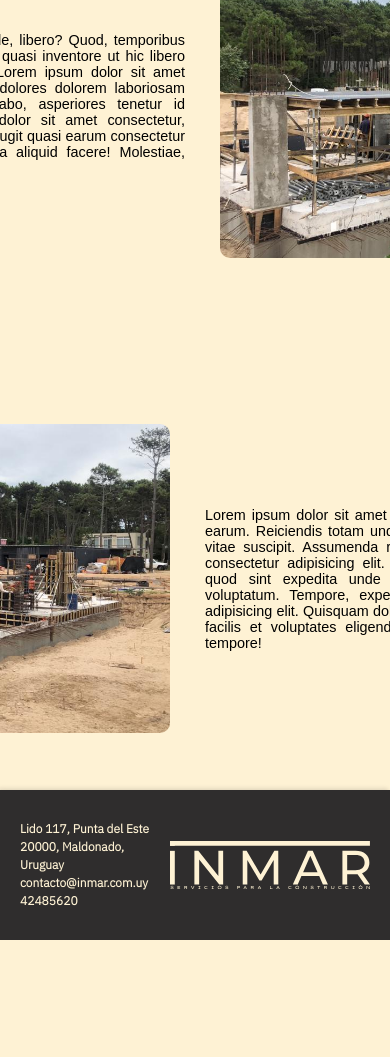
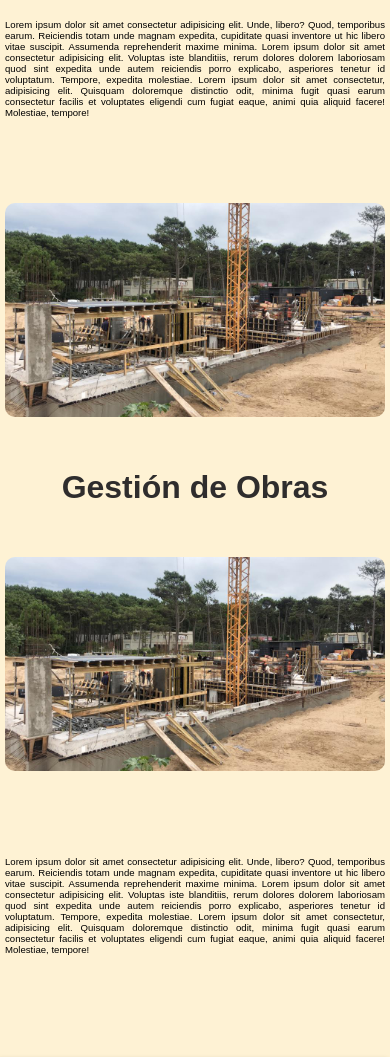
Before and after one commit to mmjamm89/inmar-proto, a plain HTML site: page servicios.html in a window 390 px wide. Shown: the part 260-1317 px from the top of the page. Before the commit the page ends 1200 px from the top, so only its background shows below. Drawn offline with Linux system fonts and the light colour scheme; a web font is replaced by a local one.

Commit message:
servicios media q

```diff
--- a/styles/_home.scss
+++ b/styles/_home.scss
@@ -365,7 +365,7 @@ body{
     }
 }
 
-//
+//OK
 @media screen and (max-width: 670px) {
     #presentacion{
     }
--- a/styles/_servicios.scss
+++ b/styles/_servicios.scss
@@ -41,7 +41,7 @@ $font-1: 'Lexend Tera', sans-serif;
             justify-content: center;
             p{
                 font-family: $font-1;
-                font-size: 0.9em;
+                font-size: 1em;
                 text-align: justify;
                 text-justify: inter-word;
             }
@@ -83,7 +83,7 @@ $font-1: 'Lexend Tera', sans-serif;
             justify-content: center;
             p{
                 font-family: $font-1;
-                font-size: .9em;
+                font-size: 1em;
                 text-justify: inter-word;
                 text-align: justify;
                 text-justify: inter-word;
@@ -91,3 +91,106 @@ $font-1: 'Lexend Tera', sans-serif;
         }
     }
 }
+
+@media screen and (max-width: 1220px) {
+    #servicios{
+        width: 100%;
+        min-height: 1320px;
+        .servicios{
+            justify-content: center;
+            align-items: center;
+            h1{
+                width: 400px;
+                text-align: center;
+                font-size: 2em;
+
+            }
+        }
+        .servicio_1{
+            height: 700px;
+            flex-direction: column;
+            align-items: center;
+            justify-content: center;
+            .descripcion_1{
+                p{
+                    font-size: .7em;
+                }
+            }
+            .imagen_1{
+                img{
+                }
+            }
+        }
+        .servicio_2{
+            height: 700px;
+            flex-direction: column;
+            align-items: center;
+            justify-content: center;
+            .imagen_2{
+                img{
+                }
+            }
+            .descripcion_2{
+                p{
+                    font-size: .7em;
+                }
+            }
+        }
+    }
+}
+
+
+@media screen and (max-width: 600px) {
+    #servicios{
+        width: 100%;
+        min-height: 1320px;
+        .servicios{
+            justify-content: center;
+            align-items: center;
+            h1{
+                width: 400px;
+                text-align: center;
+                font-size: 2em;
+
+            }
+        }
+        .servicio_1{
+            height: 500px;
+            flex-direction: column;
+            align-items: center;
+            justify-content: center;
+            .descripcion_1{
+                height: 250px;
+                width: 400px;
+                p{
+                    font-size: .6em;
+                }
+            }
+            .imagen_1{
+                width: 100%;
+                img{
+                    width: 380px;
+                }
+            }
+        }
+        .servicio_2{
+            height: 500px;
+            flex-direction: column;
+            align-items: center;
+            justify-content: center;
+            .imagen_2{
+                width: 100%;
+                img{
+                    width: 380px;
+                }
+            }
+            .descripcion_2{
+                height: 250px;
+                width: 400px;
+                p{
+                    font-size: .6em;
+                }
+            }
+        }
+    }
+}
```
Also changed, not shown: style.css, 1 other file.
